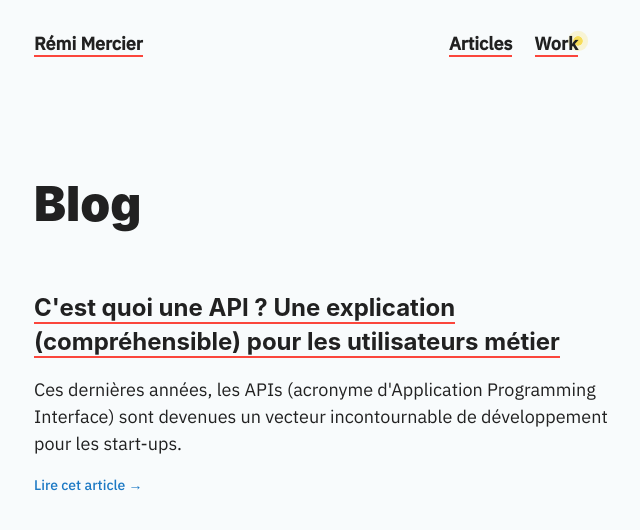
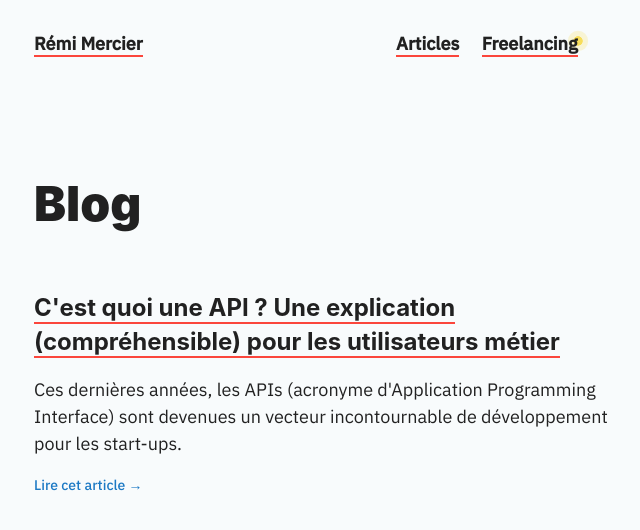
Before and after one commit to merciremi/remicodes, a Jekyll site: the page built from blog/fr/index.html, in a window 1280 px wide. Shown: the top 530 px of the page, without its empty margins (174-814 px from the left). Built offline with Jekyll 4.4.1, drawn with Linux system fonts in a browser that asks for light colours.

Commit message:
Fix link to FR blog in header

```diff
--- /dev/null
+++ b/_includes/fr/header.html
@@ -0,0 +1,13 @@
+<header>
+  <div>
+    <a href="{{ site.baseurl }}/">Rémi Mercier</a>
+  </div>
+  <div>
+    <a href="{{ site.baseurl }}/fr/blog">Articles</a>
+    <a href="{{ site.baseurl }}/work">Freelancing</a>
+    <img
+      src="{{ site.baseurl }}/media/shared/circle.svg"
+      class="header-pastille pulse"
+    />
+  </div>
+</header>
--- a/_layouts/default.html
+++ b/_layouts/default.html
@@ -3,7 +3,11 @@
 {% include head.html %}
 
 <body>
-  {% include header.html %}
+  {% if page.lang == 'fr' %}
+    {% include fr/header.html %}
+  {% else %}
+    {% include header.html %}
+  {% endif %}
   <main>
     {{ content }}
   </main>
--- a/blog/fr/index.html
+++ b/blog/fr/index.html
@@ -2,6 +2,7 @@
 layout: default
 title: Le blog de Rémi Mercier - Développeur Freelance
 permalink: "/fr/blog"
+lang: fr
 ---
 
 <div class="m-b-60">
```
